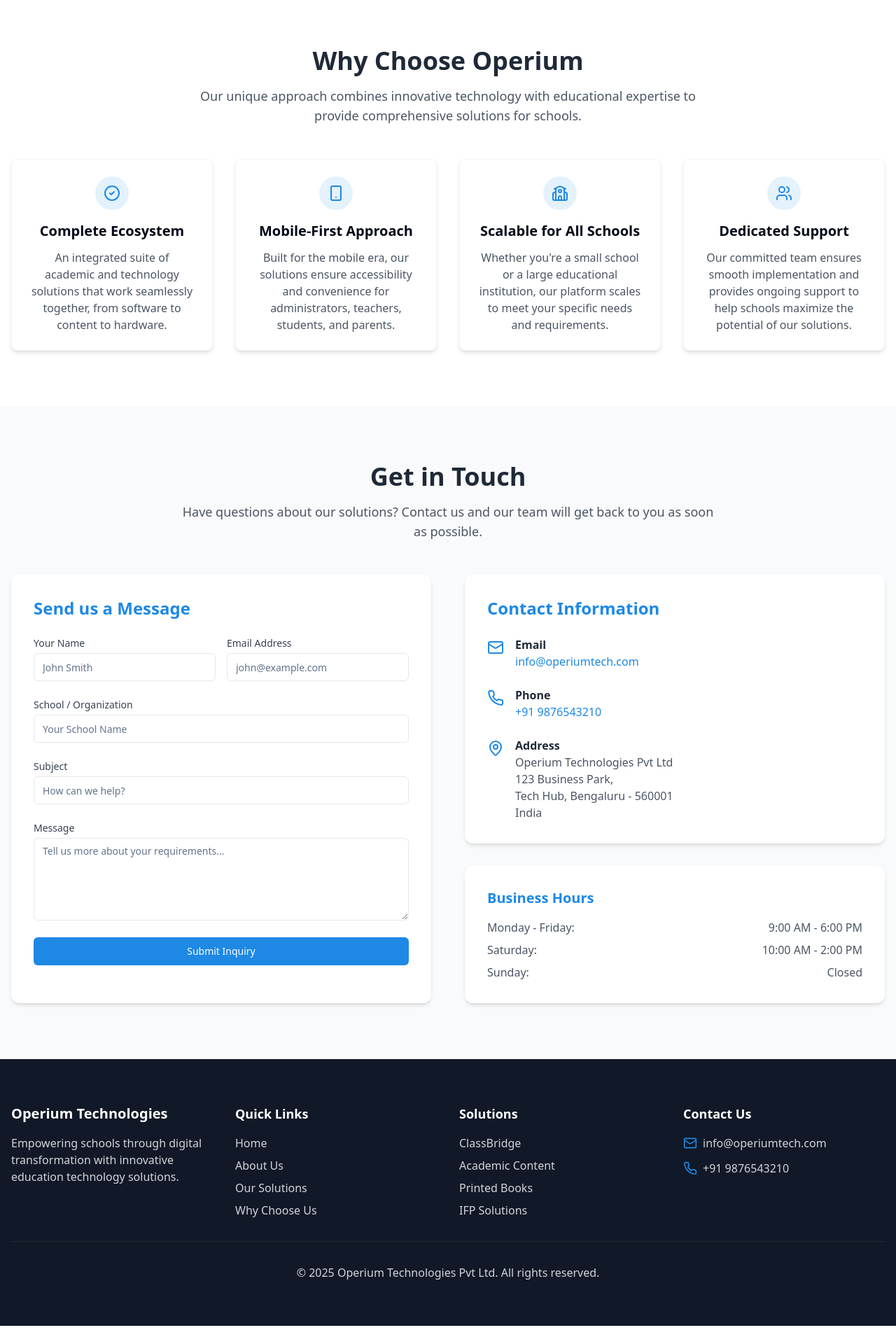
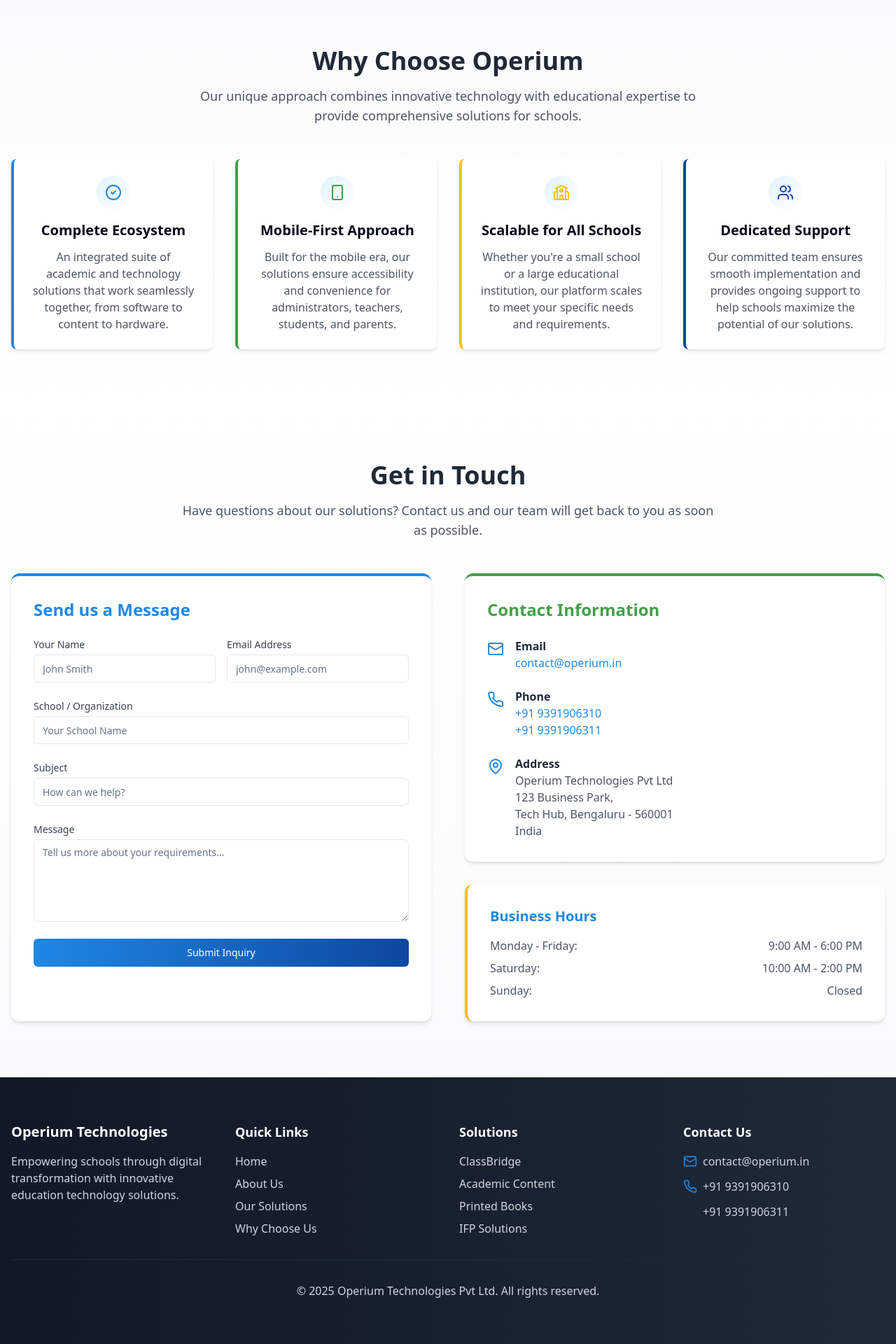
Before and after one commit to Smalik1203/operium-tech-bridge, a React (Vite) app: page / in a window 1280 px wide. Shown: the part 2729-4649 px from the top of the page at 70% size. Before the commit the page ends 4623 px from the top, so only its background shows below. Built offline with nearby package versions, Linux system fonts and the light colour scheme.

Commit message:
Fix: Improve colors, correct spelling, and update contact info
- Improved color scheme for better visual appeal.
- Corrected spelling mistakes throughout the website.
- Updated phone numbers and email address in the footer and contact section.

```diff
--- a/src/components/Footer.tsx
+++ b/src/components/Footer.tsx
@@ -6,7 +6,7 @@ export default function Footer() {
   const currentYear = new Date().getFullYear();
 
   return (
-    <footer className="bg-gray-900 text-gray-300">
+    <footer className="bg-gradient-to-r from-gray-900 to-gray-800 text-gray-300">
       <div className="container mx-auto px-4 py-12 md:py-16">
         <div className="grid grid-cols-1 md:grid-cols-2 lg:grid-cols-4 gap-8">
           <div>
@@ -39,14 +39,19 @@ export default function Footer() {
             <div className="space-y-3">
               <div className="flex items-center">
                 <Mail className="mr-2 h-5 w-5 text-operium-primary" />
-                <a href="mailto:info@operiumtech.com" className="hover:text-operium-primary transition-colors">
-                  info@operiumtech.com
+                <a href="mailto:contact@operium.in" className="hover:text-operium-primary transition-colors">
+                  contact@operium.in
                 </a>
               </div>
               <div className="flex items-center">
                 <Phone className="mr-2 h-5 w-5 text-operium-primary" />
-                <a href="tel:+919876543210" className="hover:text-operium-primary transition-colors">
-                  +91 9876543210
+                <a href="tel:+919391906310" className="hover:text-operium-primary transition-colors">
+                  +91 9391906310
+                </a>
+              </div>
+              <div className="flex items-center pl-7">
+                <a href="tel:+919391906311" className="hover:text-operium-primary transition-colors">
+                  +91 9391906311
                 </a>
               </div>
             </div>
--- a/src/components/sections/Contact.tsx
+++ b/src/components/sections/Contact.tsx
@@ -14,7 +14,7 @@ export default function Contact() {
   };
 
   return (
-    <section id="contact" className="section-padding bg-gray-50">
+    <section id="contact" className="section-padding bg-gradient-to-b from-white to-gray-50">
       <div className="container mx-auto px-4">
         <div className="text-center max-w-3xl mx-auto mb-12">
           <h2 className="section-title">Get in Touch</h2>
@@ -24,7 +24,7 @@ export default function Contact() {
         </div>
 
         <div className="grid grid-cols-1 lg:grid-cols-2 gap-12">
-          <div className="bg-white rounded-xl shadow-md p-8">
+          <div className="bg-white rounded-xl shadow-md p-8 border-t-4 border-operium-primary">
             <h3 className="text-2xl font-bold mb-6 text-operium-primary">Send us a Message</h3>
             <form onSubmit={handleSubmit} className="space-y-6">
               <div className="grid grid-cols-1 md:grid-cols-2 gap-4">
@@ -91,7 +91,7 @@ export default function Contact() {
 
               <Button
                 type="submit"
-                className="w-full bg-operium-primary hover:bg-operium-dark text-white"
+                className="w-full bg-gradient-to-r from-operium-primary to-operium-dark hover:from-operium-dark hover:to-operium-primary text-white"
               >
                 Submit Inquiry
               </Button>
@@ -99,16 +99,16 @@ export default function Contact() {
           </div>
 
           <div>
-            <div className="bg-white rounded-xl shadow-md p-8 mb-8">
-              <h3 className="text-2xl font-bold mb-6 text-operium-primary">Contact Information</h3>
+            <div className="bg-white rounded-xl shadow-md p-8 mb-8 border-t-4 border-operium-secondary">
+              <h3 className="text-2xl font-bold mb-6 text-operium-secondary">Contact Information</h3>
 
               <div className="space-y-6">
                 <div className="flex items-start">
                   <Mail className="text-operium-primary h-6 w-6 mt-1 mr-4" />
                   <div>
                     <h4 className="font-semibold text-gray-800">Email</h4>
-                    <a href="mailto:info@operiumtech.com" className="text-operium-primary hover:underline">
-                      info@operiumtech.com
+                    <a href="mailto:contact@operium.in" className="text-operium-primary hover:underline">
+                      contact@operium.in
                     </a>
                   </div>
                 </div>
@@ -117,8 +117,12 @@ export default function Contact() {
                   <Phone className="text-operium-primary h-6 w-6 mt-1 mr-4" />
                   <div>
                     <h4 className="font-semibold text-gray-800">Phone</h4>
-                    <a href="tel:+919876543210" className="text-operium-primary hover:underline">
-                      +91 9876543210
+                    <a href="tel:+919391906310" className="text-operium-primary hover:underline">
+                      +91 9391906310
+                    </a>
+                    <br />
+                    <a href="tel:+919391906311" className="text-operium-primary hover:underline">
+                      +91 9391906311
                     </a>
                   </div>
                 </div>
@@ -138,7 +142,7 @@ export default function Contact() {
               </div>
             </div>
 
-            <div className="bg-white rounded-xl shadow-md p-8">
+            <div className="bg-white rounded-xl shadow-md p-8 border-l-4 border-operium-accent">
               <h3 className="text-xl font-bold mb-4 text-operium-primary">Business Hours</h3>
               <ul className="space-y-2 text-gray-600">
                 <li className="flex justify-between">
--- a/src/components/sections/WhyChoose.tsx
+++ b/src/components/sections/WhyChoose.tsx
@@ -1,10 +1,10 @@
 
 import React from 'react';
-import { CircleCheck, Laptop, School, Users, Smartphone } from "lucide-react";
+import { CircleCheck, School, Users, Smartphone } from "lucide-react";
 
 export default function WhyChoose() {
   return (
-    <section id="why-choose" className="section-padding bg-white">
+    <section id="why-choose" className="section-padding bg-gradient-to-b from-gray-50 to-white">
       <div className="container mx-auto px-4">
         <div className="text-center max-w-3xl mx-auto mb-12">
           <h2 className="section-title">Why Choose Operium</h2>
@@ -14,9 +14,9 @@ export default function WhyChoose() {
         </div>
 
         <div className="grid grid-cols-1 md:grid-cols-2 lg:grid-cols-4 gap-8">
-          <div className="bg-white p-6 rounded-lg shadow-md border border-gray-100 hover:shadow-lg transition-all text-center">
+          <div className="bg-white p-6 rounded-lg shadow-md border-l-4 border-operium-primary hover:shadow-xl transition-all text-center transform hover:-translate-y-1">
             <div className="flex justify-center mb-4">
-              <div className="bg-operium-light p-3 rounded-full">
+              <div className="bg-gradient-to-br from-operium-light to-white p-3 rounded-full">
                 <CircleCheck className="text-operium-primary h-6 w-6" />
               </div>
             </div>
@@ -26,10 +26,10 @@ export default function WhyChoose() {
             </p>
           </div>
 
-          <div className="bg-white p-6 rounded-lg shadow-md border border-gray-100 hover:shadow-lg transition-all text-center">
+          <div className="bg-white p-6 rounded-lg shadow-md border-l-4 border-operium-secondary hover:shadow-xl transition-all text-center transform hover:-translate-y-1">
             <div className="flex justify-center mb-4">
-              <div className="bg-operium-light p-3 rounded-full">
-                <Smartphone className="text-operium-primary h-6 w-6" />
+              <div className="bg-gradient-to-br from-operium-light to-white p-3 rounded-full">
+                <Smartphone className="text-operium-secondary h-6 w-6" />
               </div>
             </div>
             <h3 className="text-xl font-semibold mb-3">Mobile-First Approach</h3>
@@ -38,10 +38,10 @@ export default function WhyChoose() {
             </p>
           </div>
 
-          <div className="bg-white p-6 rounded-lg shadow-md border border-gray-100 hover:shadow-lg transition-all text-center">
+          <div className="bg-white p-6 rounded-lg shadow-md border-l-4 border-operium-accent hover:shadow-xl transition-all text-center transform hover:-translate-y-1">
             <div className="flex justify-center mb-4">
-              <div className="bg-operium-light p-3 rounded-full">
-                <School className="text-operium-primary h-6 w-6" />
+              <div className="bg-gradient-to-br from-operium-light to-white p-3 rounded-full">
+                <School className="text-operium-accent h-6 w-6" />
               </div>
             </div>
             <h3 className="text-xl font-semibold mb-3">Scalable for All Schools</h3>
@@ -50,10 +50,10 @@ export default function WhyChoose() {
             </p>
           </div>
 
-          <div className="bg-white p-6 rounded-lg shadow-md border border-gray-100 hover:shadow-lg transition-all text-center">
+          <div className="bg-white p-6 rounded-lg shadow-md border-l-4 border-operium-dark hover:shadow-xl transition-all text-center transform hover:-translate-y-1">
             <div className="flex justify-center mb-4">
-              <div className="bg-operium-light p-3 rounded-full">
-                <Users className="text-operium-primary h-6 w-6" />
+              <div className="bg-gradient-to-br from-operium-light to-white p-3 rounded-full">
+                <Users className="text-operium-dark h-6 w-6" />
               </div>
             </div>
             <h3 className="text-xl font-semibold mb-3">Dedicated Support</h3>
```
